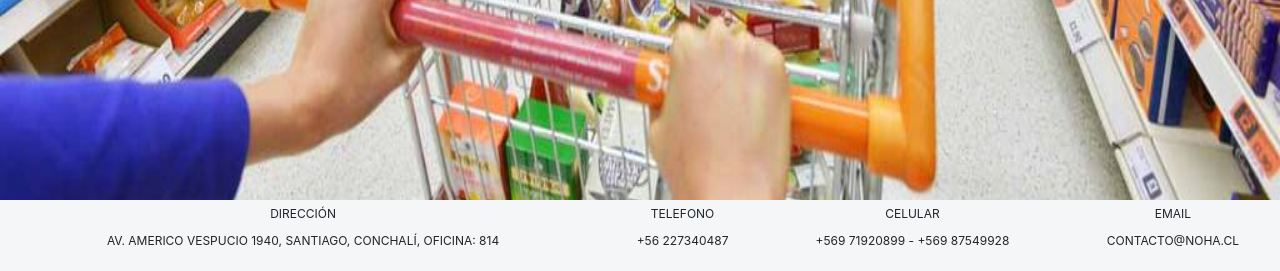
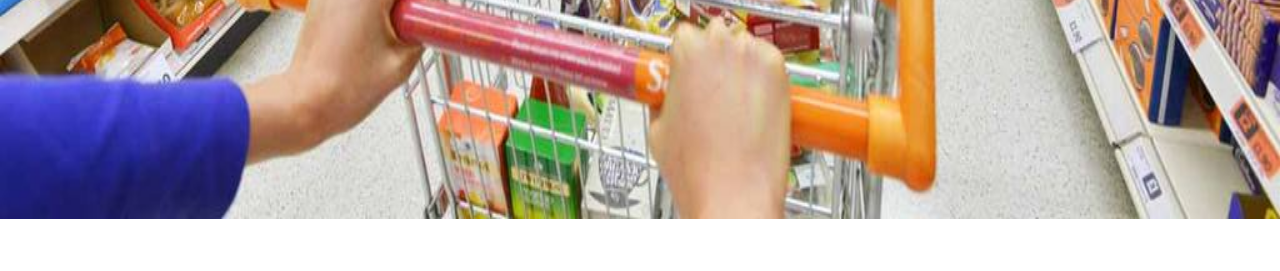
Before and after one commit to ptaipe/noha.cl, a PHP site: page / in a window 1280 px wide. Shown: the part 873-1144 px from the top of the page. Run offline with PHP 8.4, Linux system fonts and the light colour scheme; some libraries are stand-ins or nearby versions.

Commit message:
Sin Footer

```diff
--- a/css/formularios.css
+++ b/css/formularios.css
@@ -1,30 +1,28 @@
 #tablePedidoRT{
 	margin-top: 87px;
-	background-color: rgba(245, 245, 245,0.85);
+	background-color: rgba(110, 105, 109, 0.58);
 	width: 60%;
-  margin-left: 217px;
+    margin-left: 217px;
 }
 #tableEnvios1{
-	background-color: rgba(245, 245, 245,0.85);
+	background-color: rgba(110, 105, 109, 0.58);
     margin-top: 20px;
     width: 45%;
     float: left;
 }
 #tableEnvios2{
-	background-color: rgba(245, 245, 245,0.85);
+	background-color: rgba(110, 105, 109, 0.58);
     margin-top: 20px;
     width: 45%;
     float: right;
 }
 #tableEnvios3{
-	background-color: rgba(245, 245, 245,0.85);
+	background-color: rgba(110, 105, 109, 0.58);
     margin-top: 20px;
     width: 70%;
     margin-left: 177px;
 }
-#tableEnvios1:hover,#tableEnvios2:hover,#tablePedidoRT:hover{
-    box-shadow: 3px 3px 5px 5px rgba(0, 0, 0, 0.86);
-}
+
 #frmDelivery{
 
     padding-left: 15px;
@@ -33,12 +31,11 @@
 /*Formulario Registro de clientes*/
 #tablaClientes{
 	width: 50%;
-  margin: 0 auto;
+    margin: 0 auto;
 	text-align: center;
+    background-color: rgba(110, 105, 109, 0.58);
 }
-.g-signin2{
 
-}
 #btnGoogle{
 	border:none;
 	width: 100%;
--- a/css/style.css
+++ b/css/style.css
@@ -178,7 +178,7 @@ body {
 
 .panel{
 	min-width: 81%;
-    height: 84.6%;
+    height: 90%;
     overflow-y: auto;
     overflow-x: hidden;
     margin-top: -150%;
@@ -187,7 +187,7 @@ body {
     transition: all .9s ease-in-out;
 }
 .panel:target{
-	margin-top: 2.2%;
+	margin-top: 2.3%;
     margin-left: 18%;
     width: 77%;
     background: rgb(255, 255, 255, 0.65);
--- a/index.php
+++ b/index.php
@@ -175,32 +175,32 @@
 								  <div class="input-group-prepend">
 								    <span class="form-control form-control-sm">Rut</span>
 								  </div>
-									<input type="text" class="form-control form-control-sm" name="rutCli" id="" maxlength="8" placeholder="ejemplo: 12345678" required/>
+									<input type="text" class="form-control form-control-sm" name="" id="" maxlength="8" placeholder="ejemplo: 12345678" required/>
 								</div>
 				  			</td>
 				  			<td>
-				  				<input type="text" class="form-control form-control-sm" name="txtPatente" id="" maxlength="6" placeholder="Patente sin guión ej: ffgg52" required/>
+				  				<input type="text" class="form-control form-control-sm" name="" id="" maxlength="6" placeholder="Patente sin guión ej: ffgg52" required/>
 				  			</td>
 				  		</tr>
 				  		<tr>
 				  			<td>
-				  				<input type="text" class="form-control form-control-sm" name="nombreCli" id="" placeholder="Nombre" required/>
+				  				<input type="text" class="form-control form-control-sm" name="" id="" placeholder="Nombre" required/>
 				  			</td>
 				  			<td>
-				  				<input type="text" class="form-control form-control-sm" name="añoAuto" id="" maxlength="4" placeholder="Año de Vehículo" required/>
+				  				<input type="text" class="form-control form-control-sm" name="" id="" maxlength="4" placeholder="Año de Vehículo" required/>
 				  			</td>
 				  		</tr>
 				  		<tr>
 				  			<td>
-				  				<input type="text" class="form-control form-control-sm" name="apellidoCli" id="" placeholder="Apellido" required/>
+				  				<input type="text" class="form-control form-control-sm" name="" id="" placeholder="Apellido" required/>
 				  			</td>
 				  			<td >
-				  				<input type="text" class="form-control form-control-sm" name="marcaAuto" id="" placeholder="Marca de auto" required/>
+				  				<input type="text" class="form-control form-control-sm" name="" id="" placeholder="Marca de auto" required/>
 				  			</td>
 				  		</tr>
 				  		<tr>
 				  			<td>
-				  				<input type="text" class="form-control form-control-sm" name="DirecciónCli" id="" placeholder="Dirección" required/>
+				  				<input type="text" class="form-control form-control-sm" name="" id="" placeholder="Dirección" required/>
 				  			</td>
 				  			<td>
 								<div class="container">
@@ -213,10 +213,10 @@
 				  		</tr>
 				  		<tr>
 				  			<td>
-				  				<input type="text" class="form-control form-control-sm" name="telefonoCli" id="" placeholder="Telefóno" required/>
+				  				<input type="text" class="form-control form-control-sm" name="" id="" placeholder="Telefóno" required/>
 				  			</td>
 				  			<td>
-				  				<input type="text" class="form-control form-control-sm" name="plantarevisión" id="" placeholder="Planta de revisión técnica" required/>
+				  				<input type="text" class="form-control form-control-sm" name="" id="" placeholder="Planta de revisión técnica" required/>
 				  			</td>
 				  		</tr>
 				  		<tr>
@@ -230,7 +230,7 @@
 				  		<tr>
 				  			<td colspan="2">
 				  				<center>
-				  					<a href="#" id="guardarrt" class="btn btn-primary btn-sm active" role="button">Guardar</a>
+				  					<a href="#" id="" class="btn btn-info btn-sm active" role="button">Guardar</a>
 				  				</center>
 				  			</td>
 				  		</tr>
@@ -513,22 +513,7 @@
 		</div>
 
 		<footer id="footer">
-			<div>
-				<table class="table table-sm table-borderless" style="text-align: center;">
-					<tr>
-						<td>Dirección</td>
-						<td>Telefono</td>
-						<td>Celular</td>
-						<td>Email</td>
-					</tr>
-					<tr>
-						<td>Av. Americo Vespucio 1940, Santiago, Conchalí, Oficina: 814</td>
-						<td>+56 227340487</td>
-						<td>+569 71920899 - +569 87549928</td>
-						<td>contacto@noha.cl</td>
-					</tr>
-				</table>
-			</div>
+
 		</footer>
 	</body>
 </html>
--- a/sftp-config.json
+++ b/sftp-config.json
@@ -16,7 +16,7 @@
 
     "host": "ftp.noha.cl",
     "user": "nohacl",
-    "password": ".6K@2io2gRLu3N",
+    "password": "h72%2gR$Lu3N",
     //"port": "21",
 
     "remote_path": "/home3/nohacl/public_html",
```
